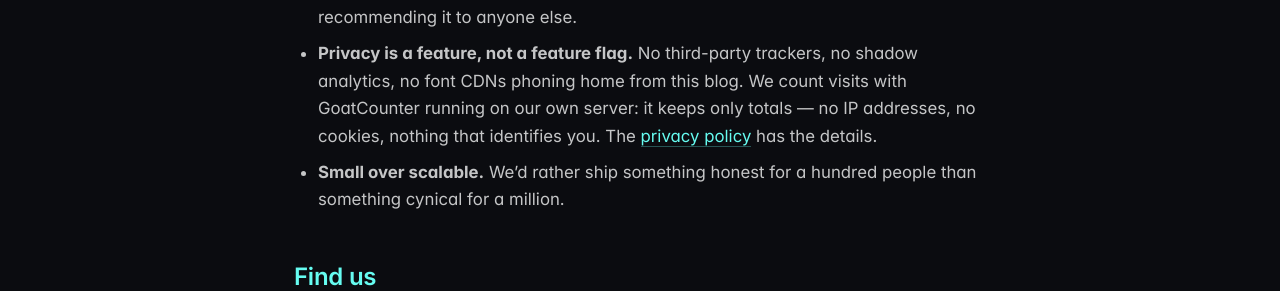
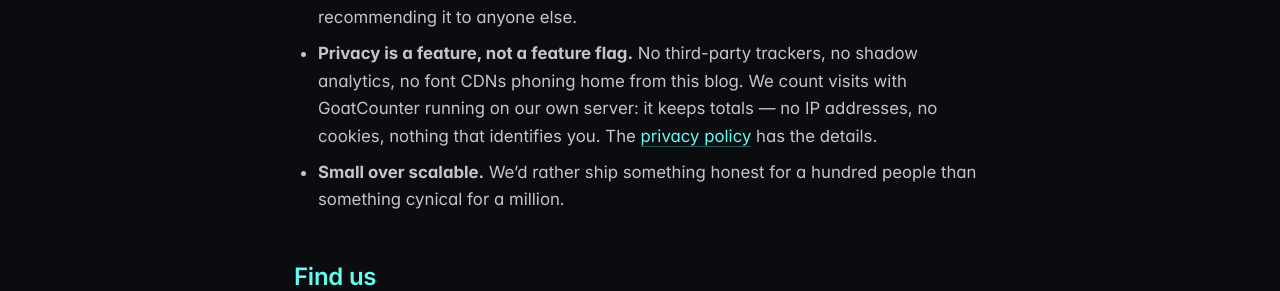
Before and after one commit to whiteravens20/blog, a Jekyll site: the page built from about.md, in a window 1280 px wide and 900 px high, scrolled down 784 px. Shown: the part 217-508 px from the top of the window. Built offline with Jekyll 4.4.1, drawn with Linux system fonts in a browser that asks for light colours.

Commit message:
docs(about): stop saying the visit counter keeps only totals (#23)

```diff
--- a/about.md
+++ b/about.md
@@ -23,7 +23,7 @@
 
 - **Open by default.** If a thing can be public, it should be. The interesting bits aren't the secrets &mdash; they're the rationale.
 - **Self-hosted first.** We run what we build, on hardware we control, before recommending it to anyone else.
-- **Privacy is a feature, not a feature flag.** No third-party trackers, no shadow analytics, no font CDNs phoning home from this blog. We count visits with GoatCounter running on our own server: it keeps only totals &mdash; no IP addresses, no cookies, nothing that identifies you. The <a href="https://whiteravens.net/privacy/">privacy policy</a> has the details.
+- **Privacy is a feature, not a feature flag.** No third-party trackers, no shadow analytics, no font CDNs phoning home from this blog. We count visits with GoatCounter running on our own server: it keeps totals &mdash; no IP addresses, no cookies, nothing that identifies you. The <a href="https://whiteravens.net/privacy/">privacy policy</a> has the details.
 - **Small over scalable.** We'd rather ship something honest for a hundred people than something cynical for a million.
 
 ## Find us
```
